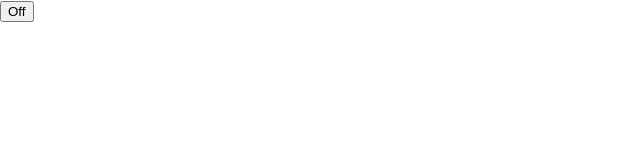
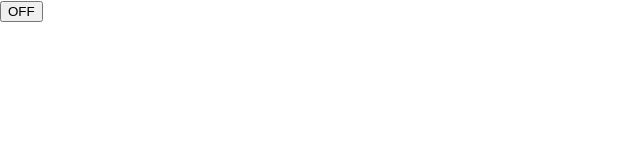
Before and after one commit to AslamPangestu/learn-hooks-reactjs, a React (Create React App) app: page / in a window 1280 px wide. Shown: the top 160 px of the page, without its empty margins (0-640 px from the left). Built offline with nearby package versions, Linux system fonts and the light colour scheme.

Commit message:
simple introduce usestate

```diff
--- a/src/App.js
+++ b/src/App.js
@@ -1,31 +1,11 @@
-import React, { Component } from 'react'
+import React, { useState } from 'react'
 
-class Button extends Component {
-  constructor(props) {
-    super(props)
-    this.state = {
-      activated: false
-    }
-  }
+function App() {
+  const [activated, setActivated] = useState(false)
+  const btnText = activated ? 'ON' : 'OFF'
 
-  handleActiveChange = () => {
-    // this.setState({ activated: !this.state.activated })
-    this.setState(prevState => ({
-      activated: !prevState.activated
-    }))
-  }
-
-  render() {
-    const btnText = this.state.activated
-      ? this.props.activeText
-      : this.props.inactiveText
-    return <button onClick={this.handleActiveChange}>{btnText}</button>
-  }
-}
-class App extends Component {
-  render() {
-    return <Button activeText='On' inactiveText='Off' />
-  }
+  const onClick = () => setActivated(!activated)
+  return <button onClick={onClick}>{btnText}</button>
 }
 
 export default App
```
